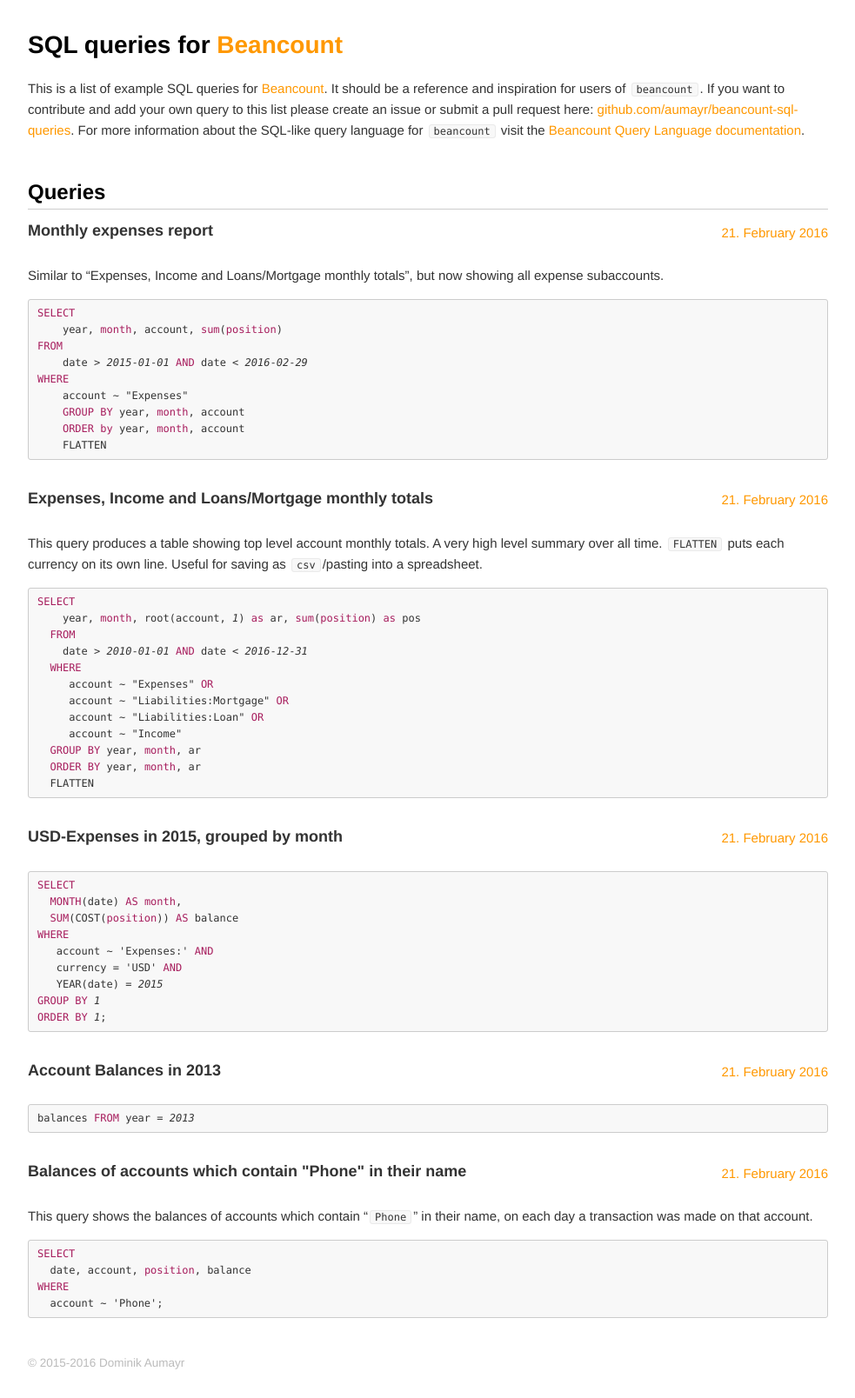
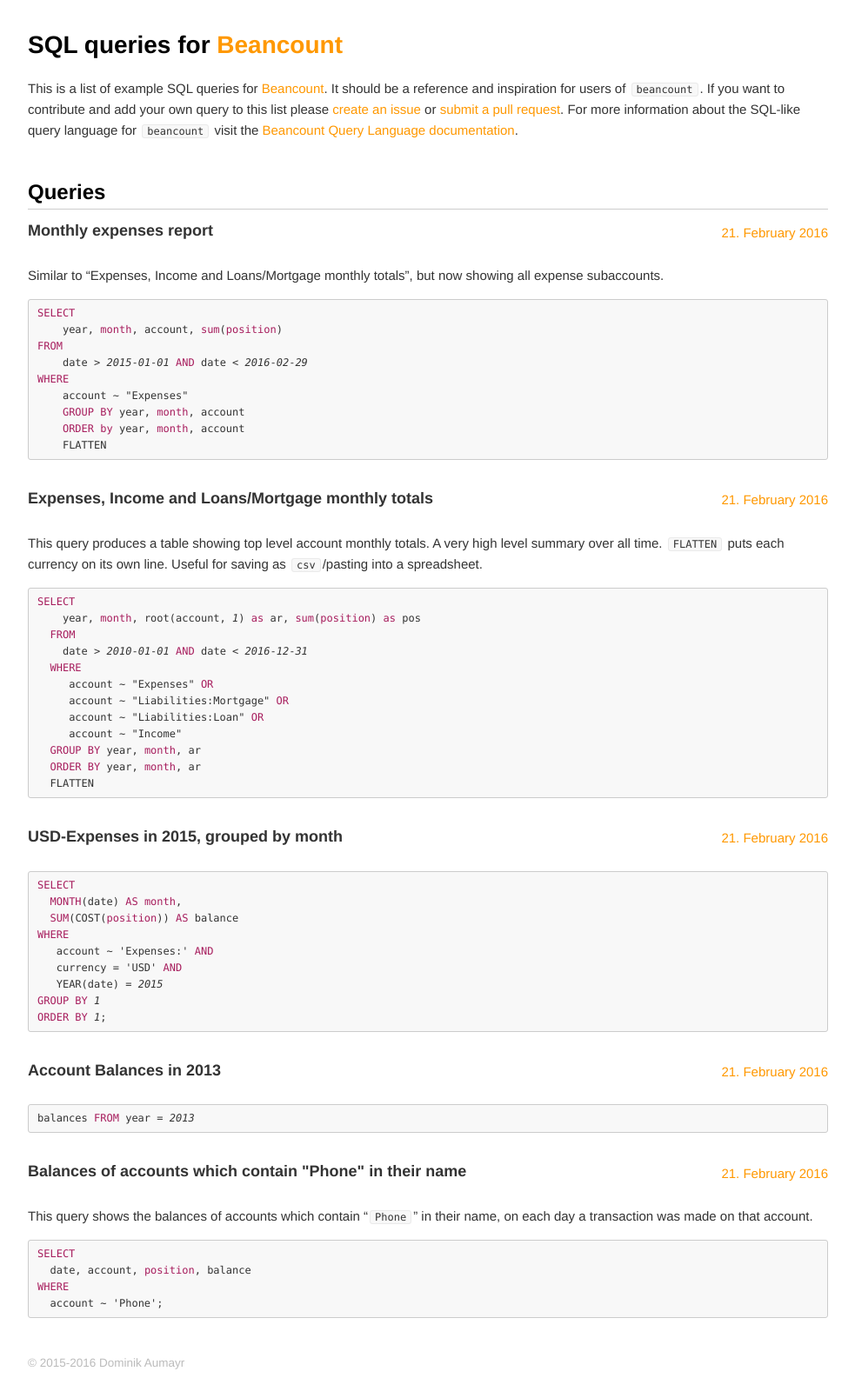
Before and after one commit to aumayr/beancount-sql-queries, a Jekyll site: the page built from index.html, in a window 1280 px wide. Shown: the whole page at 87% size, without its empty margins (148-1131 px from the left). Built offline with Jekyll 4.4.1, drawn with Linux system fonts in a browser that asks for light colours.

Commit message:
Change description

```diff
--- a/_layouts/default.html
+++ b/_layouts/default.html
@@ -18,7 +18,7 @@
         <p>
             This is a list of example SQL queries for <a href="http://furius.ca/beancount/">Beancount</a>. It should be a reference and inspiration for users of <code>beancount</code>.
 
-            If you want to contribute and add your own query to this list please create an issue or submit a pull request here: <a href="https://github.com/aumayr/beancount-sql-queries">github.com/aumayr/beancount-sql-queries</a>.
+            If you want to contribute and add your own query to this list please <a href="https://github.com/aumayr/beancount-sql-queries/issues/new">create an issue</a> or <a href="https://github.com/aumayr/beancount-sql-queries/pulls">submit a pull request</a>.
 
             For more information about the SQL-like query language for <code>beancount</code> visit the <a href="http://furius.ca/beancount/doc/query">Beancount Query Language documentation</a>.
         </p>
```
